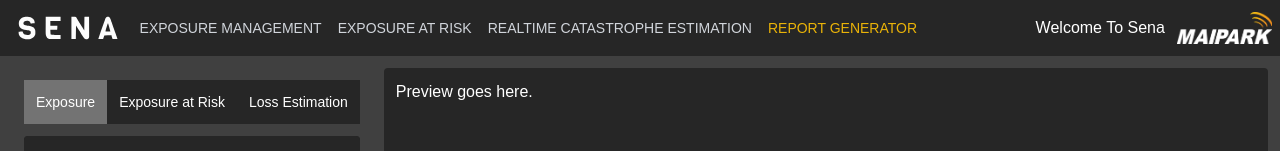
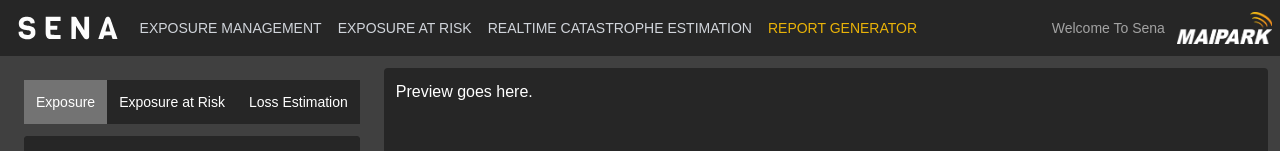
Before and after one commit to asbp/sena-ergen, a Nuxt app: page / in a window 1280 px wide. Shown: the top 151 px of the page. Built offline with nearby package versions, Linux system fonts and the light colour scheme; a web font is replaced by a local one.

Commit message:
set welcome to sena color

```diff
--- a/components/Navbar.vue
+++ b/components/Navbar.vue
@@ -23,7 +23,7 @@ const toggleVerticalNavbar = () => {
       <div class="items-center hidden md:flex md:grow px-3">
         <NavList />
       </div>
-      <div class="items-center text-white justify-end pe-3 hidden md:flex md:grow ">
+      <div class="items-center text-neutral-400 text-sm justify-end pe-3 hidden md:flex md:grow ">
         Welcome To Sena
       </div>
       <div class="items-center justify-center hidden md:flex">
```
